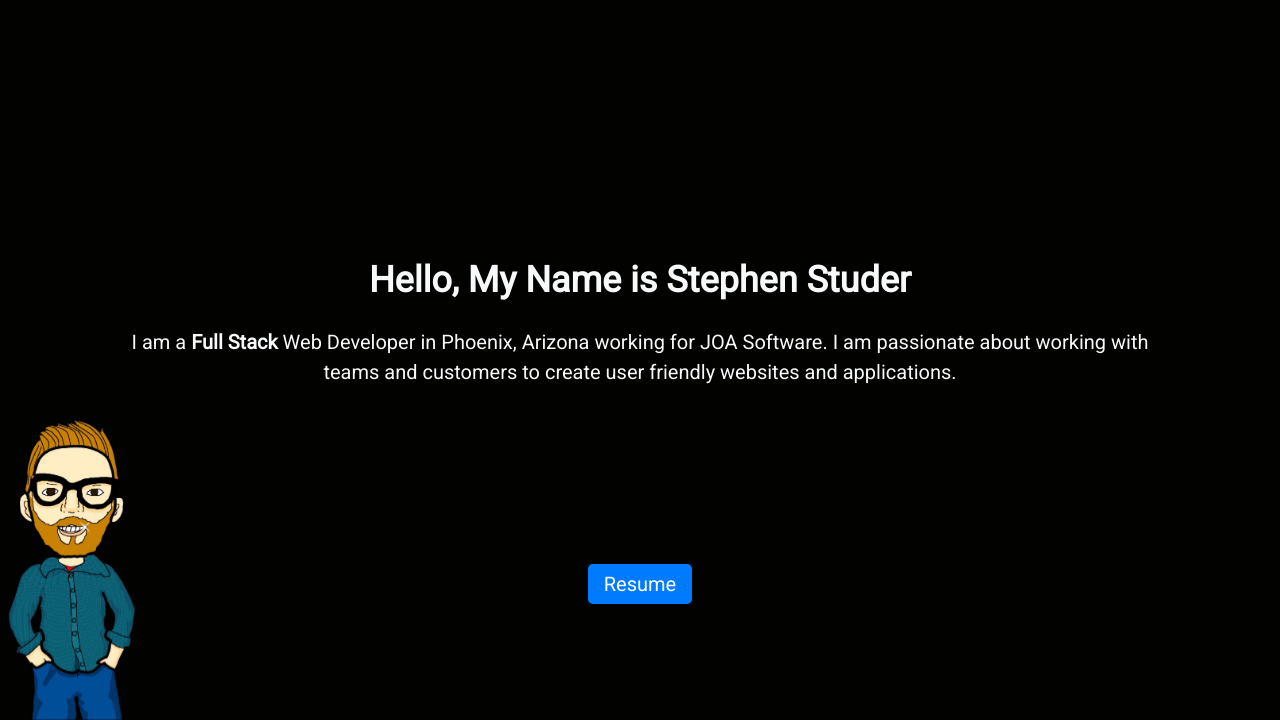
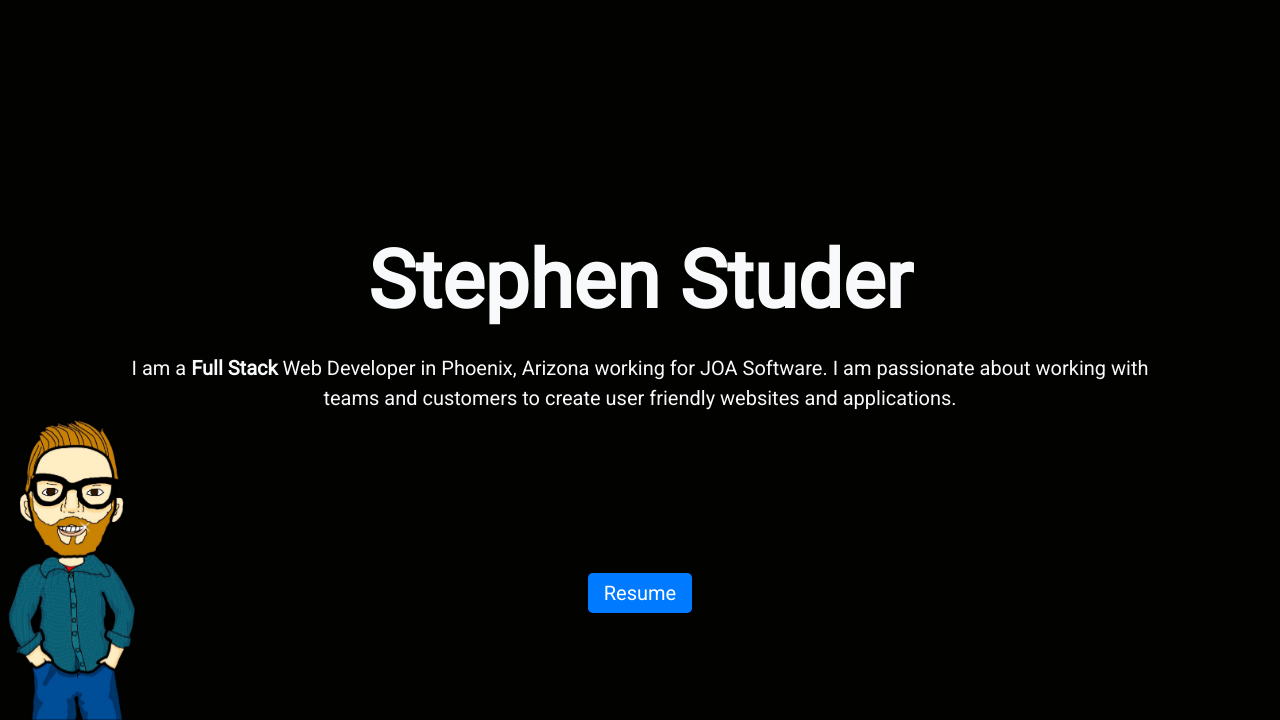
Before and after one commit to stephenstuder/portfolio-website, a plain HTML site: page index.html in a window 1280 px wide. Shown: the part 80-800 px from the top of the page. Drawn offline with nearby package versions, Linux system fonts and the light colour scheme.

Commit message:
changed home page header

```diff
--- a/index.html
+++ b/index.html
@@ -35,7 +35,7 @@
     <main class="container-fluid d-flex flex-column justify-content-around align-items-center">
       <div></div>
       <div>
-        <h2 class="font-weight-bold text-light text-center b mb-4 front">Hello, My Name is Stephen Studer</h2>
+        <h1 class="font-weight-bold text-light text-center b mb-4 front">Stephen Studer</h1>
         <div class="container">
           <h5 class="text-light text-center front">I am a <span>Full Stack</span> Web Developer in Phoenix, Arizona working for JOA Software.
           I am passionate about working with teams and customers to create user friendly websites and applications.
--- a/style.css
+++ b/style.css
@@ -27,7 +27,7 @@ iframe {
   border: 4px solid #343a40;
 }
 h1 {
-  font-size: 3em;
+  font-size: 5em;
 }
 h2 {
   font-size: 2.25em;
```
